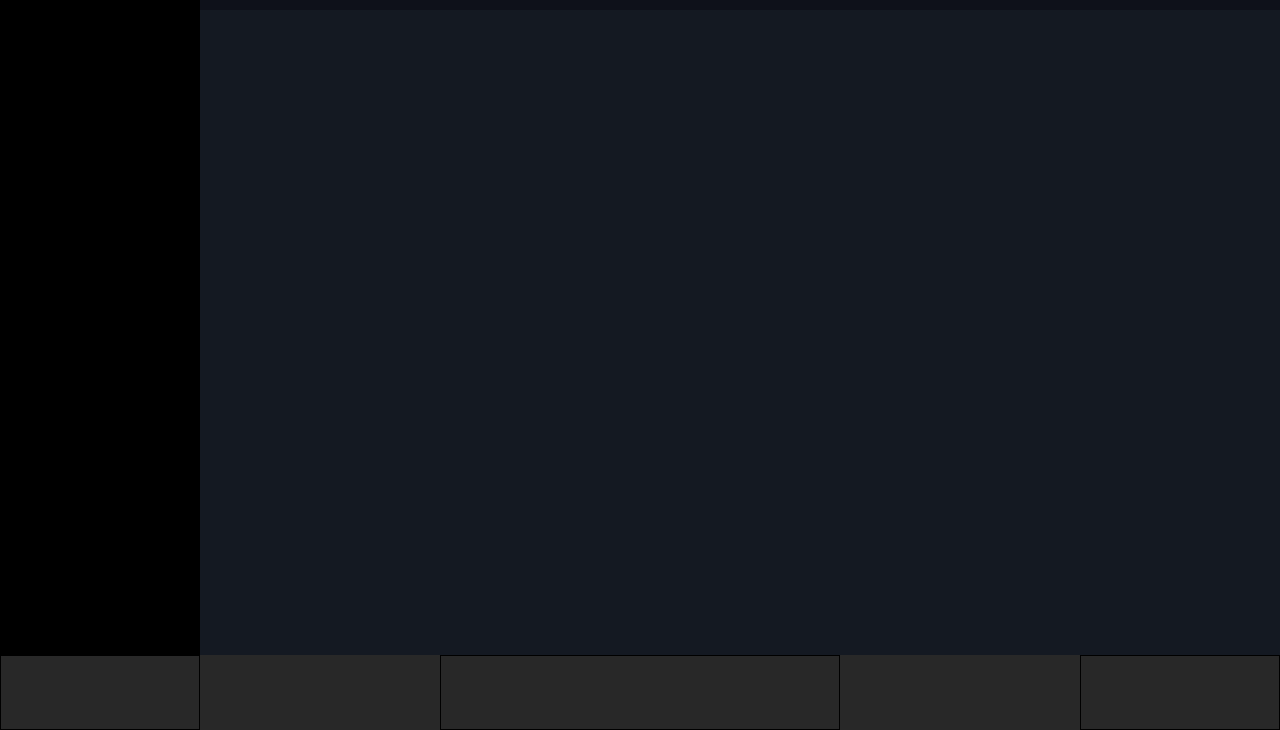
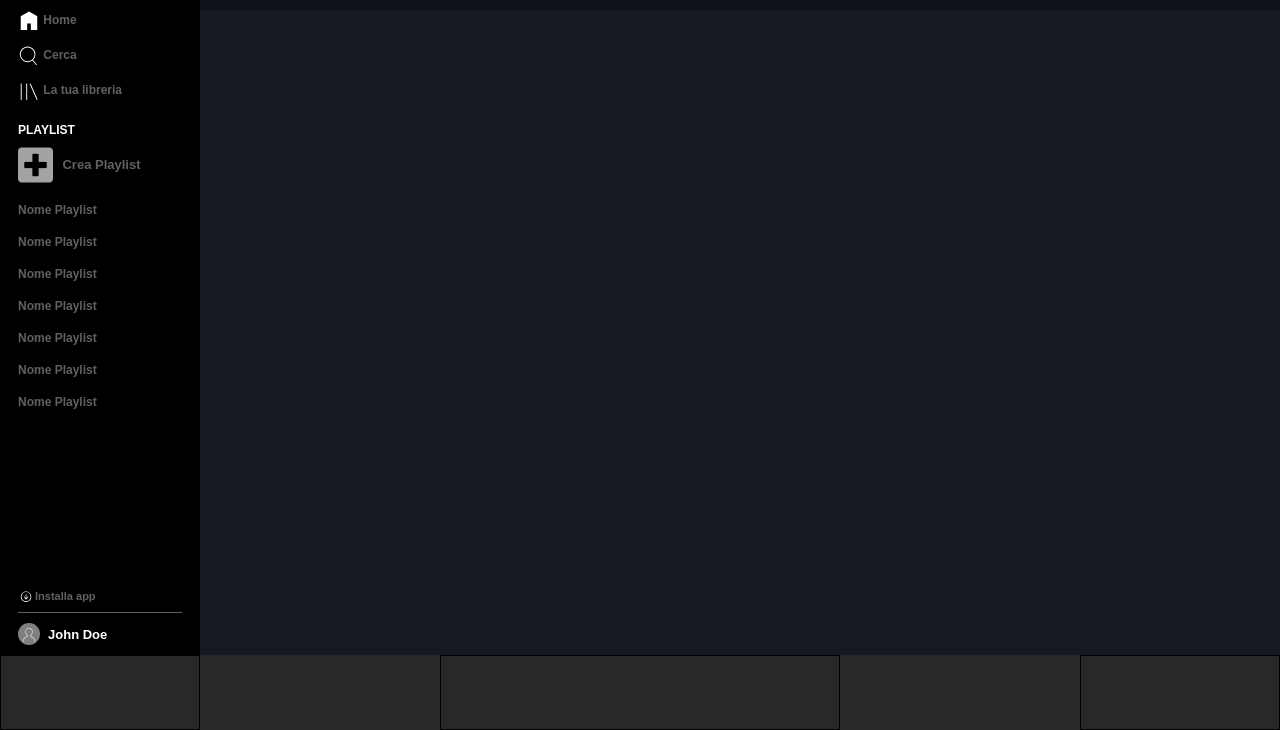
Before and after one commit to SpaceWolfy/html-css-spotifyweb, a plain HTML site: page index.html in a window 1280 px wide. Shown: the part 70-800 px from the top of the page. Drawn offline with Linux system fonts and the light colour scheme.

Commit message:
Sidebar completata - Spotify

```diff
--- a/css/style.css
+++ b/css/style.css
@@ -24,6 +24,16 @@ a {
   position: fixed;
 }
 
+.row {
+  content: "";
+  display: table;
+  clear: both;
+}
+
+.fl {
+  float: left;
+}
+
 /* ---------------------------- */
 /* Main Page */
 main {
@@ -31,7 +41,7 @@ main {
   width: 100%;
 }
 
-footer {
+.pagefooter {
   height: 75px;
   width: 100%;
   background-color: #282828;
@@ -60,6 +70,19 @@ footer {
   width: 400px;
 }
 
+.upgrade-button {
+  right: 25px;
+  border: 1px solid white;
+  padding: 10px 30px;
+  border-radius: 20px;
+  font-size: 11px;
+  top: 18px;
+  z-index: 3;
+}
+
+.upgrade-button > a {
+  color: white;
+}
 /*  */
 
 /* Sections */
@@ -75,6 +98,136 @@ footer {
   height: calc(100vh - 75px);
   background-color: #000000;
   left: 0;
+}
+
+.logo-container {
+  margin: 18px;
+}
+
+.logo-container > img {
+  width: 120px;
+}
+
+.sidebar {
+  padding-top: 8px;
+  height: 400px;
+}
+
+.column {
+  margin-bottom: 5px;
+  padding: 0px 18px;
+  color: #616161;
+  width: 100%;
+  height: 30px;
+  font-size: 12px;
+  cursor: pointer;
+  font-weight: bold;
+}
+
+.column:hover {
+  border-left: 3px solid #a5f42d;
+  color: white;
+}
+
+.sidebar-icon {
+  width: 22px;
+  vertical-align: middle;
+}
+
+.playlist-container {
+  padding: 8px 18px;
+  color: #616161;
+}
+
+.playlist-container .new-playlist > h5 {
+  padding-bottom: 8px;
+  color: #fff;
+  font-size: 12px;
+}
+
+.fa-plus-square {
+  font-size: 40px;
+  vertical-align: middle;
+  color: #a3a3a3;
+  padding-right: 5px;
+}
+
+.new-playlist div > span {
+  font-weight: bold;
+  font-size: 13px;
+}
+
+.new-playlist div:hover,
+.new-playlist div > i:hover {
+  color: white;
+}
+
+.existent-playlist {
+  padding-top: 18px;
+}
+
+.playlist-name {
+  width: 100%;
+  color: #616161;
+  padding-bottom: 18px;
+  font-size: 12px;
+  font-weight: bold;
+}
+
+.playlist-name:hover {
+  color: white;
+  cursor: pointer;
+}
+
+.macro-1-footer {
+  bottom: 0;
+  /* border: 1px solid white; */
+  width: 100%;
+  height: 70px;
+  padding: 5px 18px;
+  color: #616161;
+  font-size: 11px;
+  font-weight: bold;
+}
+
+.macro-1-footer > div:first-child {
+  border-bottom: 1px solid #616161;
+  padding-bottom: 8px;
+  cursor: pointer;
+}
+
+.macro-1-footer > div:first-child:hover {
+  color: #fff;
+}
+
+.footer-macro-1-icon {
+  width: 14px;
+  vertical-align: middle;
+}
+
+.image-profile {
+  height: 22px;
+  width: 22px;
+  background-color: #808080;
+  padding: 5px;
+  border-radius: 50%;
+  display: inline-block;
+  vertical-align: middle;
+  margin-right: 5px;
+}
+
+.macro-1-footer > div:last-child {
+  padding-top: 10px;
+  display: inline-block;
+  cursor: pointer;
+}
+
+.macro-1-footer > div:last-child span {
+  display: inline-block;
+  vertical-align: middle;
+  font-size: 13px;
+  font-weight: bold;
+  color: #fff;
 }
 /*  */
 
@@ -92,19 +245,6 @@ footer {
   background-color: rgba(8, 11, 18, 0.5);
 }
 
-.upgrade-button {
-  right: 25px;
-  border: 1px solid white;
-  padding: 10px 30px;
-  border-radius: 20px;
-  font-size: 11px;
-  top: 18px;
-  z-index: 3;
-}
-
-.upgrade-button > a {
-  color: white;
-}
 /*  */
 
 /* --------------------------------------- */
--- a/index.html
+++ b/index.html
@@ -3,6 +3,13 @@
     <meta charset="UTF-8" />
     <meta http-equiv="X-UA-Compatible" content="IE=edge" />
     <meta name="viewport" content="width=device-width, initial-scale=1.0" />
+
+    <link
+      rel="stylesheet"
+      href="https://use.fontawesome.com/releases/v5.7.1/css/all.css"
+      integrity="sha384-fnmOCqbTlWIlj8LyTjo7mOUStjsKC4pOpQbqyi7RrhN7udi9RwhKkMHpvLbHG9Sr"
+      crossorigin="anonymous"
+    />
 
     <link rel="stylesheet" href="css/style.css" />
     <title>Stopify</title>
@@ -17,7 +24,54 @@
 
       <div class="container pr">
         <div class="macro-1 pf">
-          <nav class="sidebar"></nav>
+          <div class="logo-container">
+            <img src="img/logo.svg" alt="logo spotify" />
+          </div>
+          <nav class="sidebar">
+            <div class="row">
+              <div class="column fl">
+                <img class="sidebar-icon" src="img/home.svg" alt="" /> Home
+              </div>
+              <div class="column fl">
+                <img class="sidebar-icon" src="img/search.svg" alt="" /> Cerca
+              </div>
+              <div class="column fl">
+                <img class="sidebar-icon" src="img/libreria.svg" alt="" /> La
+                tua libreria
+              </div>
+              <div class="playlist-container fl">
+                <div class="new-playlist">
+                  <h5>PLAYLIST</h5>
+                  <div>
+                    <i class="fas fa-plus-square"></i>
+                    <span> Crea Playlist </span>
+                  </div>
+                </div>
+                <div class="existent-playlist">
+                  <div class="playlist-name">Nome Playlist</div>
+                  <div class="playlist-name">Nome Playlist</div>
+                  <div class="playlist-name">Nome Playlist</div>
+                  <div class="playlist-name">Nome Playlist</div>
+                  <div class="playlist-name">Nome Playlist</div>
+                  <div class="playlist-name">Nome Playlist</div>
+                  <div class="playlist-name">Nome Playlist</div>
+                </div>
+              </div>
+            </div>
+          </nav>
+          <footer class="pa macro-1-footer">
+            <div>
+              <img class="footer-macro-1-icon" src="img/download.svg" alt="" />
+              Installa app
+            </div>
+
+            <div>
+              <div class="image-profile">
+                <img src="img/profile.svg" alt="" />
+              </div>
+              <span>John Doe</span>
+            </div>
+          </footer>
         </div>
 
         <div class="macro-2 pa">
@@ -25,7 +79,7 @@
         </div>
       </div>
 
-      <footer class="pf">
+      <footer class="pf pagefooter">
         <nav class="footer-nav">
           <div class="left-nav"></div>
           <div class="mid-nav"></div>
```
